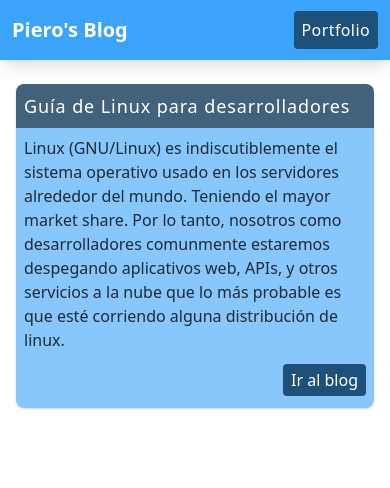
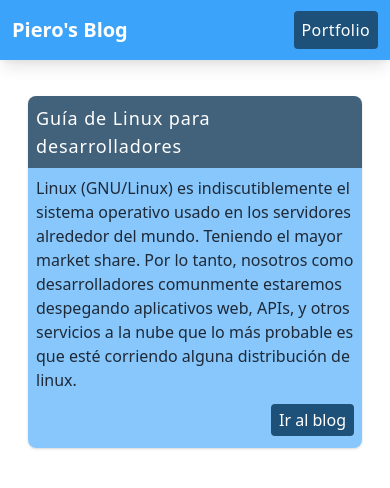
Before and after one commit to PieroNarciso/blog-site, a Gatsby site: page / in a window 390 px wide. Built offline with nearby package versions, Linux system fonts and the light colour scheme; Gatsby itself is replaced by a stand-in of ours; what @tailwindcss/typography would draw is missing.

Commit message:
Improve responsive design
* Layout responsive

```diff
--- a/src/components/Layout.tsx
+++ b/src/components/Layout.tsx
@@ -6,7 +6,7 @@ const Layout: React.FC = ({ children }) => {
   return (
     <Fragment>
       <NavBar></NavBar>
-      <div>
+      <div className="mx-4 sm:mx-auto mt-24 mb-6">
         {children}
       </div>
     </Fragment>
--- a/src/components/layout/NavBar.tsx
+++ b/src/components/layout/NavBar.tsx
@@ -3,7 +3,7 @@ import { Link } from "gatsby";
 
 const NavBar: React.FC = () => {
   return (
-    <nav className="flex justify-between px-3 py-4 items-center bg-primary shadow-lg">
+    <nav className="flex justify-between px-3 py-4 items-center bg-primary shadow-lg fixed top-0 w-full z-10">
       <Link className="text-xl text-white font-semibold" to="/">
         Piero's Blog
       </Link>
--- a/src/pages/index.tsx
+++ b/src/pages/index.tsx
@@ -26,7 +26,7 @@ const Home: React.FC<HomeProps> = ({ data }) => {
 
   return (
     <Layout>
-      <div className="mt-6 mb-4 mx-4 grid grid-cols-1 gap-y-6 gap-x-8 mx-3 sm:grid-cols-2 justify-items-center max-w-2xl xl:max-w-5xl md:mx-auto">
+      <div className="grid grid-cols-1 gap-y-6 gap-x-8 mx-3 lg:grid-cols-2 justify-items-center max-w-2xl xl:max-w-5xl md:mx-auto">
         {projects.map((project) => (
           <CardBlog
             title={project.frontmatter.title}
--- a/src/templates/BlogTemplate.js
+++ b/src/templates/BlogTemplate.js
@@ -8,7 +8,7 @@ export default function BlogTemplate({ data }) {
   const { frontmatter ,html } = markdownRemark;
   return (
     <Layout>
-      <div className="mx-4 sm:mx-auto mt-4 mb-6">
+      <div>
         <h1 className="text-center text-3xl font-bold tracking-tight text-gray-900 sm:text-4xl">
           {frontmatter.title}
         </h1>
```
